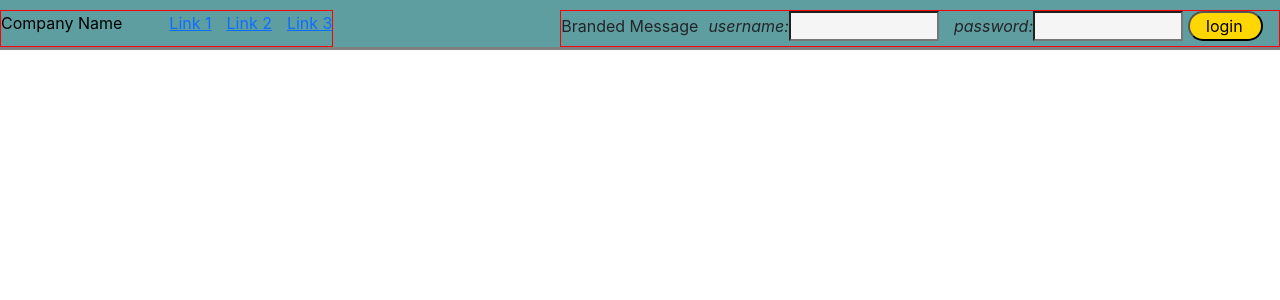
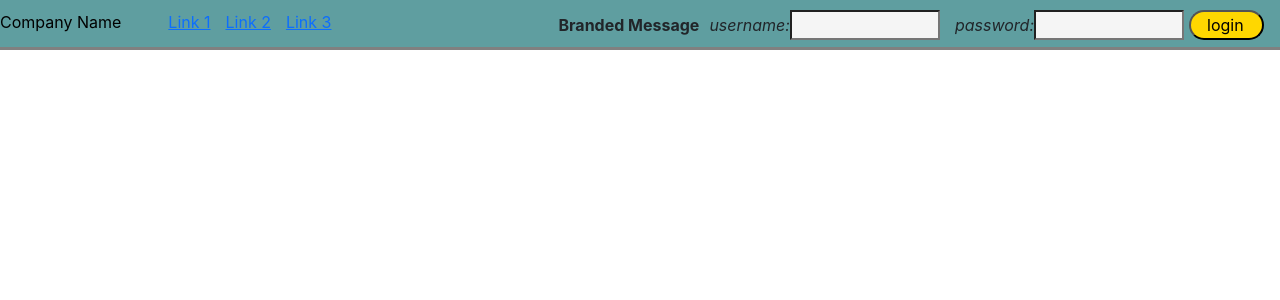
Before and after one commit to cmokbel1/react-for-fun, a React (Create React App) app: page / in a window 1280 px wide. Shown: the top 300 px of the page. Built offline with nearby package versions, Linux system fonts and the light colour scheme.

Commit message:
styling adjustments to nav, && shaking the tree

```diff
--- a/src/App.css
+++ b/src/App.css
@@ -1,8 +1,4 @@
-.App {
-  text-align: center;
-}
-
-/*  NAVIGATION STYLING */
+/*  NAV STYLING BELOW THIS LINE */
 /*  whole nav */
 nav {
   display: flex;
@@ -19,6 +15,7 @@ nav {
 nav .company-name {
   text-decoration: none;
   color: black;
+
 }
 
 /* just the links */
@@ -38,15 +35,14 @@ nav ul li:nth-child(n+1) {
 }
 
 
-/* nav right side*/
+/* NAV RIGHT SIDE*/
 
-/* branded messaging */
-nav .branded-message {
-  font-weight: 800;
+
+#brandMessage {
+  font-weight: 700;
 }
 
-
-nav #loginSection {
+#loginSection {
   display: inline;
   font-style: italic;
   margin-left: auto;
@@ -57,11 +53,8 @@ nav input {
   width: 150px;
 }
 
-nav>div {
-  border: 1px solid red;
-}
 
-nav #username, #password {
+#username, #password {
   display: inline;
   margin-left: 10px;
   margin-right: 5px;
@@ -81,3 +74,5 @@ nav button {
   margin-right: 1em;
   text-align: justify;
 }
+
+/* NAV STYLING ABOVE THIS LINE */
--- a/src/components/navigation/navigation.js
+++ b/src/components/navigation/navigation.js
@@ -1,4 +1,3 @@
-import { render } from '@testing-library/react';
 import React from 'react';
 
 const Navigation = () => {
@@ -15,7 +14,7 @@ const Navigation = () => {
         </div>
       </div>
       <div className="right-side">
-          <span>Branded Message</span>
+          <span id="brandMessage">Branded Message</span>
         <div id="loginSection">
           <div id="username">
             <label htmlFor="lUsername">username:</label>
```
